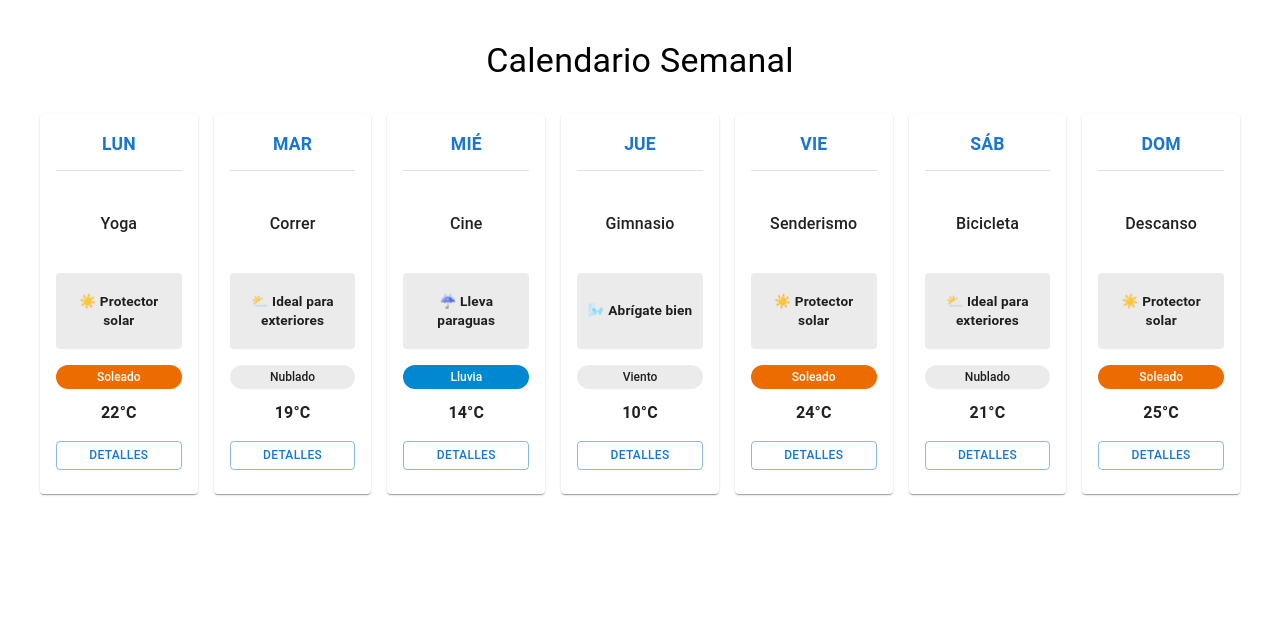
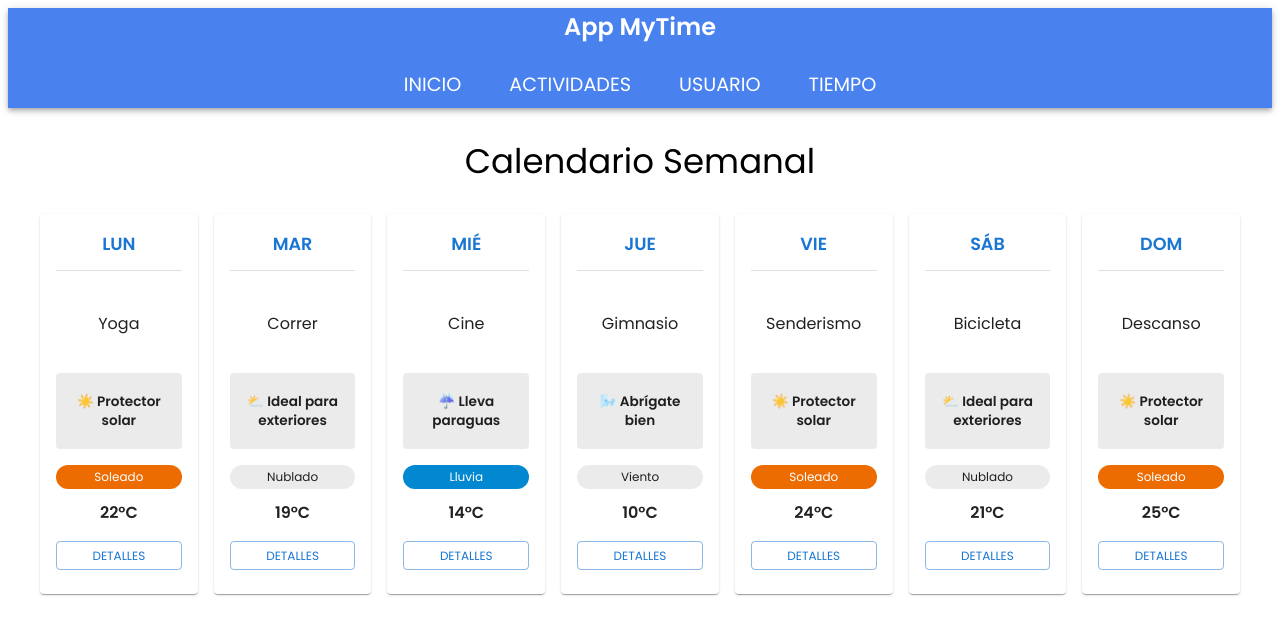
Before and after one commit to franchelini/proyecto-is2, a React (Create React App) app: page /Time in a window 1280 px wide. Shown: the top 634 px of the page. Built offline with nearby package versions, Linux system fonts and the light colour scheme.

Commit message:
Se agregó una pagina de inicio y se agrego fuentes.

```diff
--- a/public/index.html
+++ b/public/index.html
@@ -41,3 +41,15 @@
     -->
   </body>
 </html>
+
+
+<head>
+  <meta charset="UTF-8">
+  <meta name="viewport" content="width=device-width, initial-scale=1.0">
+  <title>Mi Proyecto</title>
+
+  <!-- Agregar la fuente de Google Fonts -->
+  <link href="https://fonts.googleapis.com/css2?family=Poppins:wght@400;600&display=swap" rel="stylesheet">
+
+
+</head>
--- a/src/App.js
+++ b/src/App.js
@@ -1,20 +1,15 @@
-// src/App.js
 import React from 'react';
-import { BrowserRouter as Router, Routes, Route } from 'react-router-dom';
-import Activities from './pages/activities';
-import Time from './pages/time';
-import User from './pages/user';
+import { BrowserRouter as Router } from 'react-router-dom';
+import AppRoutes from './routes/AppRoutes';
+import CustomAppBar from './components/CustomAppBar';
 
 const App = () => {
   return (
     <Router>
-      <Routes>
-        <Route path="/activities" element={<Activities />} />
-        <Route path="/user" element={<User />} />
-        <Route path="/time" element={<Time />} />
-      </Routes>
+      <CustomAppBar />
+      <AppRoutes />
     </Router>
   );
-}
+};
 
 export default App;
--- /dev/null
+++ b/src/components/CustomAppBar.js
@@ -0,0 +1,72 @@
+import React from 'react';
+import { AppBar, Toolbar, Typography, Button, Box } from '@mui/material';
+import { Link } from 'react-router-dom';
+
+const CustomAppBar = () => {
+  return (
+    <Box sx={{ flexGrow: 1 }}>
+      <AppBar position="static" sx={{ backgroundColor: '#4982ef' }}>
+        <Toolbar
+          sx={{
+            display: 'flex',
+            flexDirection: 'column', // Cambia la dirección a columna para centrar todo
+            alignItems: 'center', // Centra horizontalmente
+            gap: '1rem', // Espaciado entre el título y los botones
+          }}
+        >
+          <Typography
+            variant="h6"
+            sx={{
+              fontFamily: 'Poppins, sans-serif',
+              fontSize: '1.5rem',
+              fontWeight: 'bold',
+            }}
+          >
+            App MyTime
+          </Typography>
+          <Box
+            sx={{
+              display: 'flex',
+              gap: '2rem', // Espaciado entre los botones
+            }}
+          >
+            <Button
+              color="inherit"
+              component={Link}
+              to="/"
+              sx={{ fontFamily: 'Poppins, sans-serif', fontSize: '1.2rem' }}
+            >
+              Inicio
+            </Button>
+            <Button
+              color="inherit"
+              component={Link}
+              to="/activities"
+              sx={{ fontFamily: 'Poppins, sans-serif', fontSize: '1.2rem' }}
+            >
+              Actividades
+            </Button>
+            <Button
+              color="inherit"
+              component={Link}
+              to="/user"
+              sx={{ fontFamily: 'Poppins, sans-serif', fontSize: '1.2rem' }}
+            >
+              Usuario
+            </Button>
+            <Button
+              color="inherit"
+              component={Link}
+              to="/time"
+              sx={{ fontFamily: 'Poppins, sans-serif', fontSize: '1.2rem' }}
+            >
+              Tiempo
+            </Button>
+          </Box>
+        </Toolbar>
+      </AppBar>
+    </Box>
+  );
+};
+
+export default CustomAppBar;
--- a/src/index.css
+++ /dev/null
@@ -1,13 +0,0 @@
-body {
-  margin: 0;
-  font-family: -apple-system, BlinkMacSystemFont, 'Segoe UI', 'Roboto', 'Oxygen',
-    'Ubuntu', 'Cantarell', 'Fira Sans', 'Droid Sans', 'Helvetica Neue',
-    sans-serif;
-  -webkit-font-smoothing: antialiased;
-  -moz-osx-font-smoothing: grayscale;
-}
-
-code {
-  font-family: source-code-pro, Menlo, Monaco, Consolas, 'Courier New',
-    monospace;
-}
--- a/src/index.js
+++ b/src/index.js
@@ -1,10 +1,14 @@
-// src/index.js
 import React from 'react';
 import ReactDOM from 'react-dom/client';
+import { ThemeProvider } from '@mui/material/styles';
+import theme from './theme';
 import App from './App';
 
-ReactDOM.createRoot(document.getElementById('root')).render(
+const root = ReactDOM.createRoot(document.getElementById('root'));
+root.render(
   <React.StrictMode>
-    <App />
+    <ThemeProvider theme={theme}>
+      <App />
+    </ThemeProvider>
   </React.StrictMode>
 );
--- /dev/null
+++ b/src/routes/AppRoutes.js
@@ -0,0 +1,19 @@
+import React from 'react';
+import { Routes, Route } from 'react-router-dom';
+import Activities from '../pages/Activities';
+import Time from '../pages/Time';
+import User from '../pages/User';
+import LoginPage from '../pages/LoginPage';
+
+const AppRoutes = () => {
+  return (
+    <Routes>
+      <Route path="/" element={<LoginPage />} />
+      <Route path="/Activities" element={<Activities />} />
+      <Route path="User" element={<User />} />
+      <Route path="/Time" element={<Time />} />
+    </Routes>
+  );
+};
+
+export default AppRoutes;
--- a/src/App.css
+++ b/src/styles/App.css
@@ -36,3 +36,9 @@
     transform: rotate(360deg);
   }
 }
+
+/* src/index.css o src/App.css */
+body {
+  font-family: 'Poppins', sans-serif;
+
+}
--- /dev/null
+++ b/src/styles/index.css
@@ -0,0 +1,3 @@
+body {
+  font-family: 'Poppins', sans-serif;
+}
--- /dev/null
+++ b/src/theme.js
@@ -0,0 +1,10 @@
+// filepath: c:\Users\franc\OneDrive\Documentos\GitHub\proyecto-is2\src\theme.js
+import { createTheme } from '@mui/material/styles';
+
+const theme = createTheme({
+  typography: {
+    fontFamily: 'Poppins, sans-serif',
+  },
+});
+
+export default theme;
```
Also changed, not shown: src/pages/LoginPage.js (renamed from src/loginpage.js).
